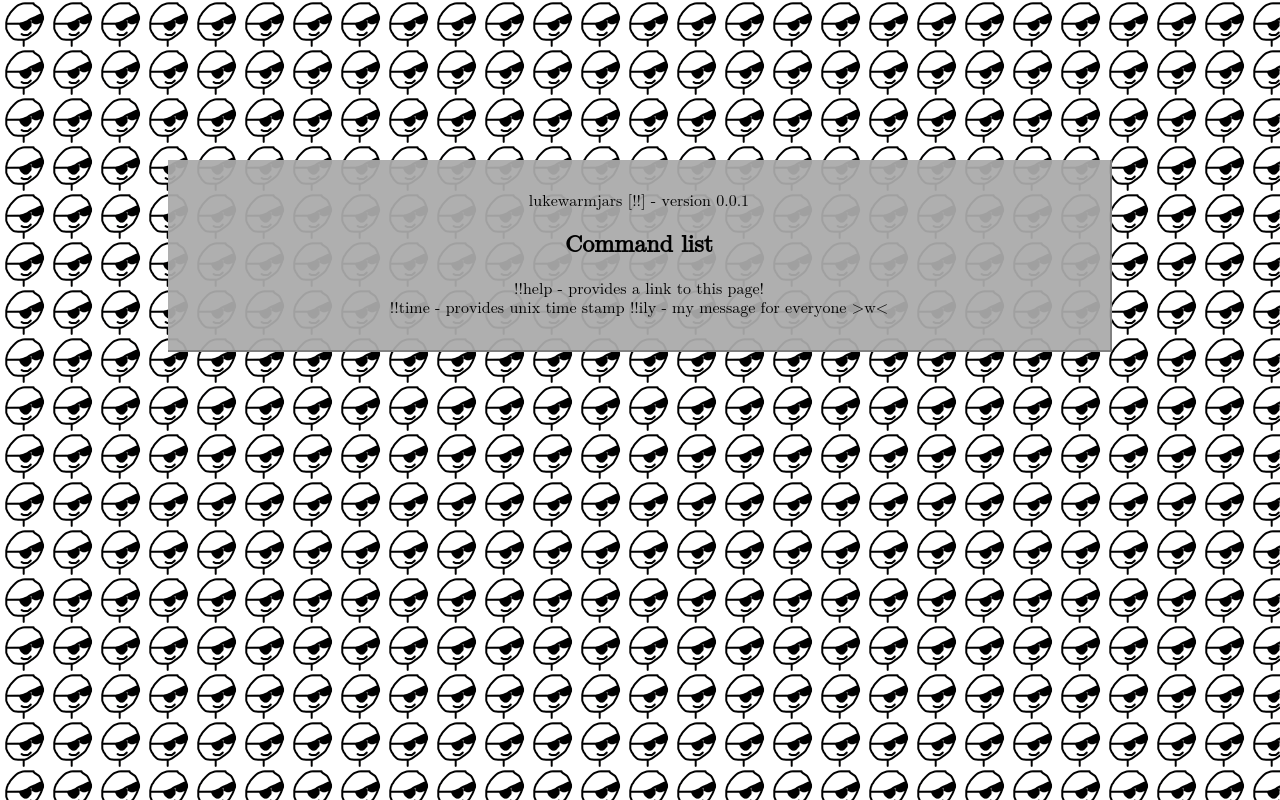
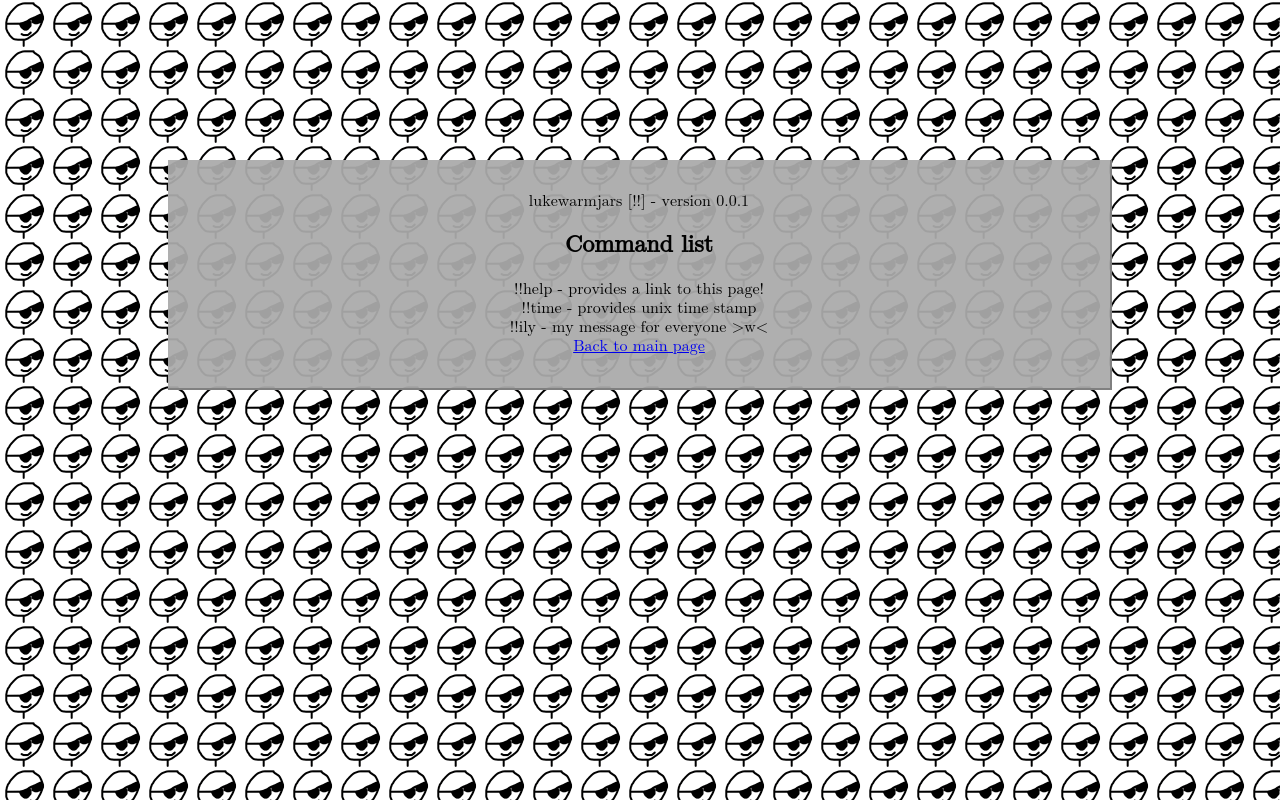
Before and after one commit to heatjars/heatjars.github.io, a plain HTML site: page lukewarmjars/index.html in a window 1280 px wide. Drawn offline with Linux system fonts and the light colour scheme.

Commit message:
Update index.html

```diff
--- a/lukewarmjars/index.html
+++ b/lukewarmjars/index.html
@@ -23,6 +23,7 @@
   <div id="letterForHeatFans">lukewarmjars [!!] - version 0.0.1<br>
   <h2>Command list</h2>
   !!help - provides a link to this page!<br>
-  !!time - provides unix time stamp
-  !!ily - my message for everyone >w<<br></div>
+  !!time - provides unix time stamp<br>
+  !!ily - my message for everyone >w<<br>
+  <a href=https://heatjars.github.io>Back to main page</a><br></div>
 </body></html>
```
